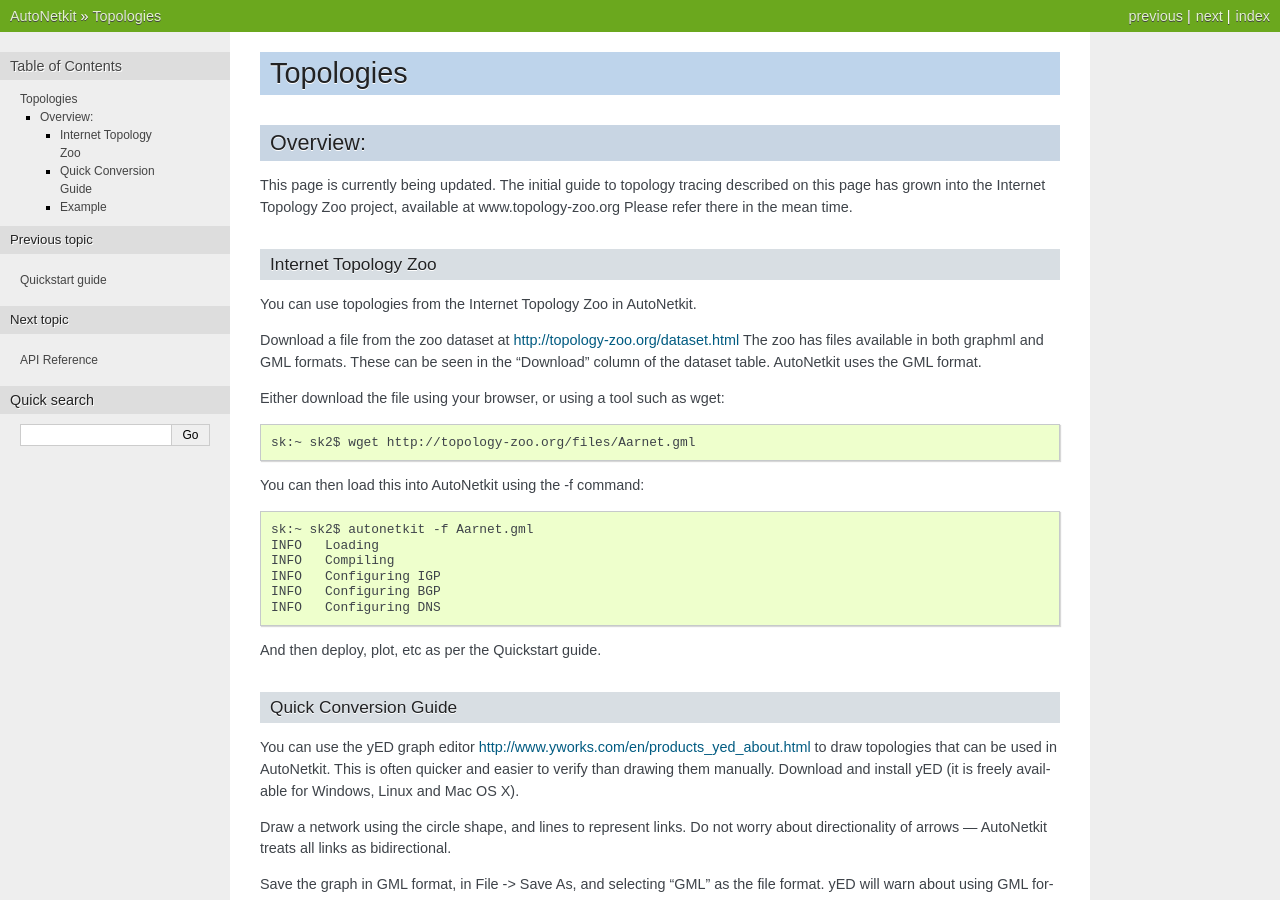
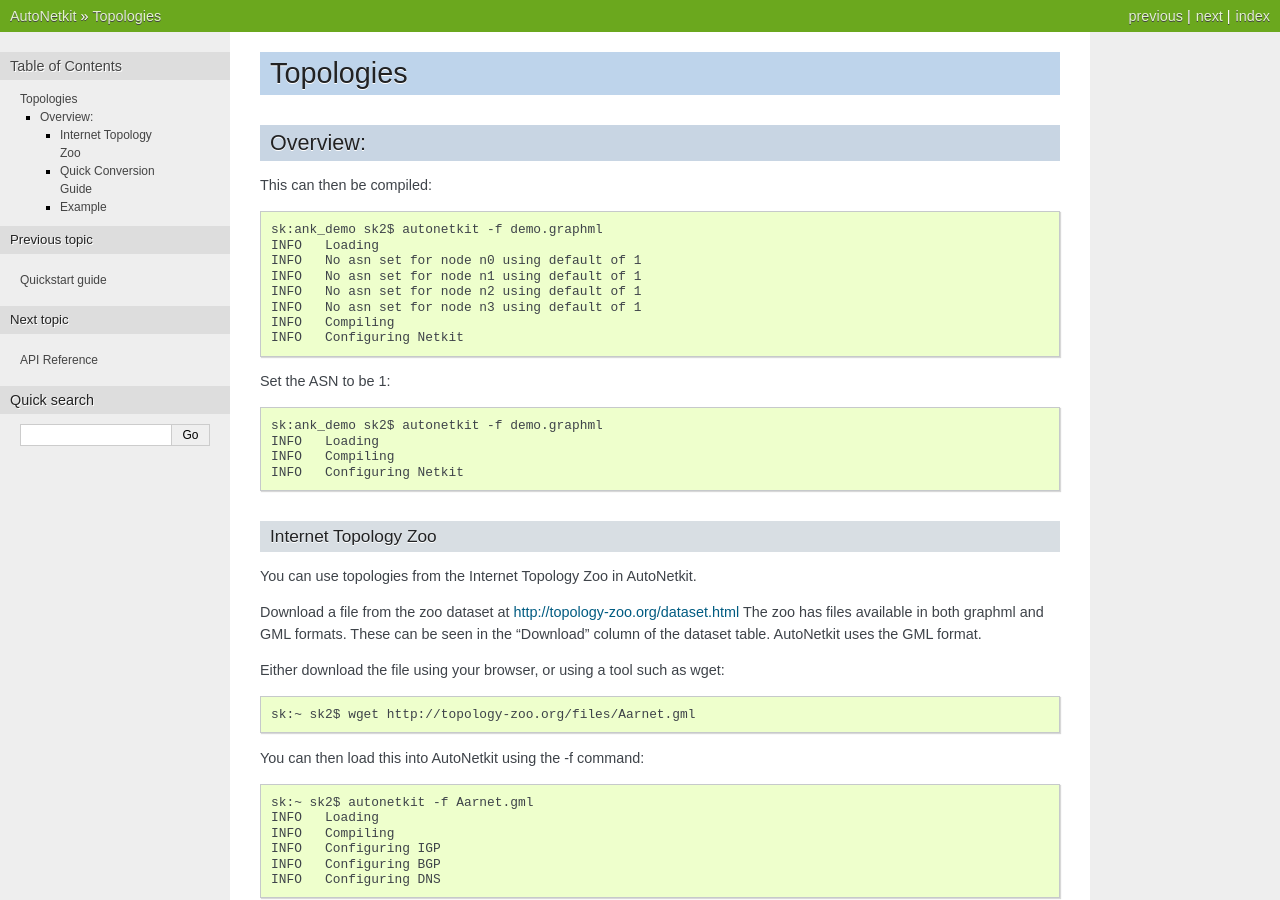
Before and after one commit to sk2/ank_legacy_v2, a Sphinx documentation site: the page built from doc/source/topologies.rst, in a window 1280 px wide and 900 px high. Built offline with Sphinx 7.4.7, drawn with Linux system fonts in a browser that asks for light colours; formulas are drawn with MathJax 3.

Commit message:
More dock updates

```diff
--- a/doc/source/topologies.rst
+++ b/doc/source/topologies.rst
@@ -4,10 +4,28 @@ Topologies
 Overview:
 +++++++++
 
-This page is currently being updated. The initial guide to topology tracing
-described on this page has grown into the Internet Topology Zoo project,
-available at www.topology-zoo.org
-Please refer there in the mean time.
+
+
+This can then be compiled::
+
+	sk:ank_demo sk2$ autonetkit -f demo.graphml
+	INFO   Loading
+	INFO   No asn set for node n0 using default of 1
+	INFO   No asn set for node n1 using default of 1
+	INFO   No asn set for node n2 using default of 1
+	INFO   No asn set for node n3 using default of 1
+	INFO   Compiling
+	INFO   Configuring Netkit
+
+
+Set the ASN to be 1::
+
+	sk:ank_demo sk2$ autonetkit -f demo.graphml
+	INFO   Loading
+	INFO   Compiling
+	INFO   Configuring Netkit
+
+
 
 
 Internet Topology Zoo
```
